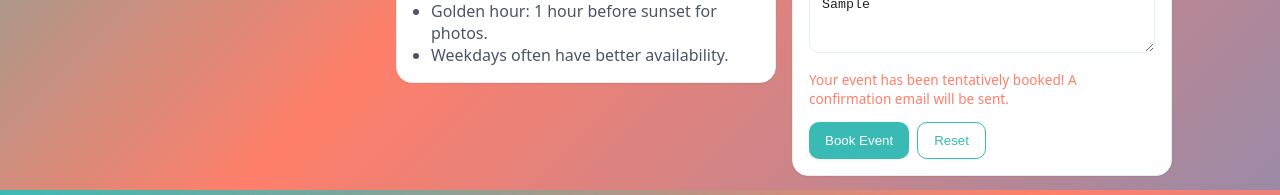
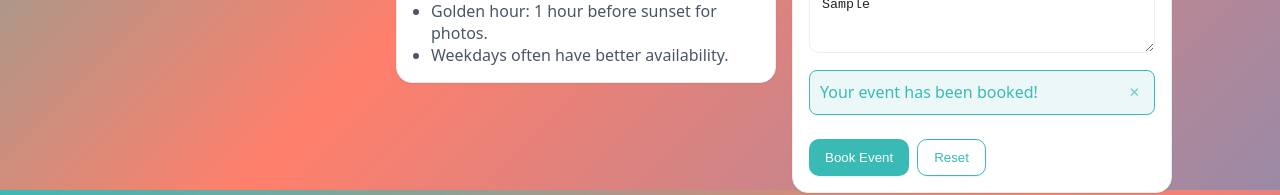
Before and after one commit to kavia-common/weather-integrated-event-planner-53463-53479, a React (Create React App) app in the folder frontend_app/: page /planner in a window 1280 px wide. Both pictures are taken after typing "Sample", "name@example.com", "Sample", "2020-01-15", "10:30", "Sample" into the empty fields and a click on the button "Book Event". Shown: the part 610-805 px from the top of the page. Built offline with nearby package versions, Linux system fonts and the light colour scheme; no server answers; the HTML template or start-up script is replaced by a standard one.

Commit message:
CheckPoint - cgb653dfd0

```diff
--- a/frontend_app/src/components/booking/BookingForm.js
+++ b/frontend_app/src/components/booking/BookingForm.js
@@ -27,8 +27,16 @@ export function BookingForm({ defaultDate }) {
       return;
     }
     // In real app, send to backend API
-    setMessage('Your event has been tentatively booked! A confirmation email will be sent.');
+    setMessage('Your event has been booked!');
   };
+
+  // Auto-dismiss success message after 5 seconds
+  React.useEffect(() => {
+    if (message && !message.includes('Please')) {
+      const timer = setTimeout(() => setMessage(''), 5000);
+      return () => clearTimeout(timer);
+    }
+  }, [message]);
 
   return (
     <form onSubmit={submit} className="card" style={styles.form} aria-label="Booking form">
@@ -71,7 +79,38 @@ export function BookingForm({ defaultDate }) {
         <textarea id="notes" name="notes" rows="3" value={form.notes} onChange={update} placeholder="Preferences, special requests..." />
       </div>
 
-      {message && <div className="small" style={{ color: message.includes('Please') ? 'var(--error)' : 'var(--secondary)' }}>{message}</div>}
+      {message && (
+        <div
+          style={{
+            padding: '10px',
+            marginBottom: '10px',
+            borderRadius: '8px',
+            display: 'flex',
+            justifyContent: 'space-between',
+            alignItems: 'center',
+            background: message.includes('Please') ? 'rgba(239, 68, 68, 0.1)' : 'rgba(58, 186, 180, 0.1)',
+            color: message.includes('Please') ? 'var(--error)' : 'var(--primary)',
+            border: `1px solid ${message.includes('Please') ? 'var(--error)' : 'var(--primary)'}`,
+          }}
+        >
+          <span>{message}</span>
+          <button
+            type="button"
+            onClick={() => setMessage('')}
+            style={{
+              border: 'none',
+              background: 'none',
+              padding: '4px',
+              cursor: 'pointer',
+              color: 'inherit',
+              opacity: 0.7,
+            }}
+            aria-label="Close message"
+          >
+            ✕
+          </button>
+        </div>
+      )}
 
       <div style={{ display: 'flex', gap: 8, marginTop: 8 }}>
         <button type="submit" className="btn">Book Event</button>
```
Also changed, not shown: 2 other files (tests, documents, lock files or other folders).
